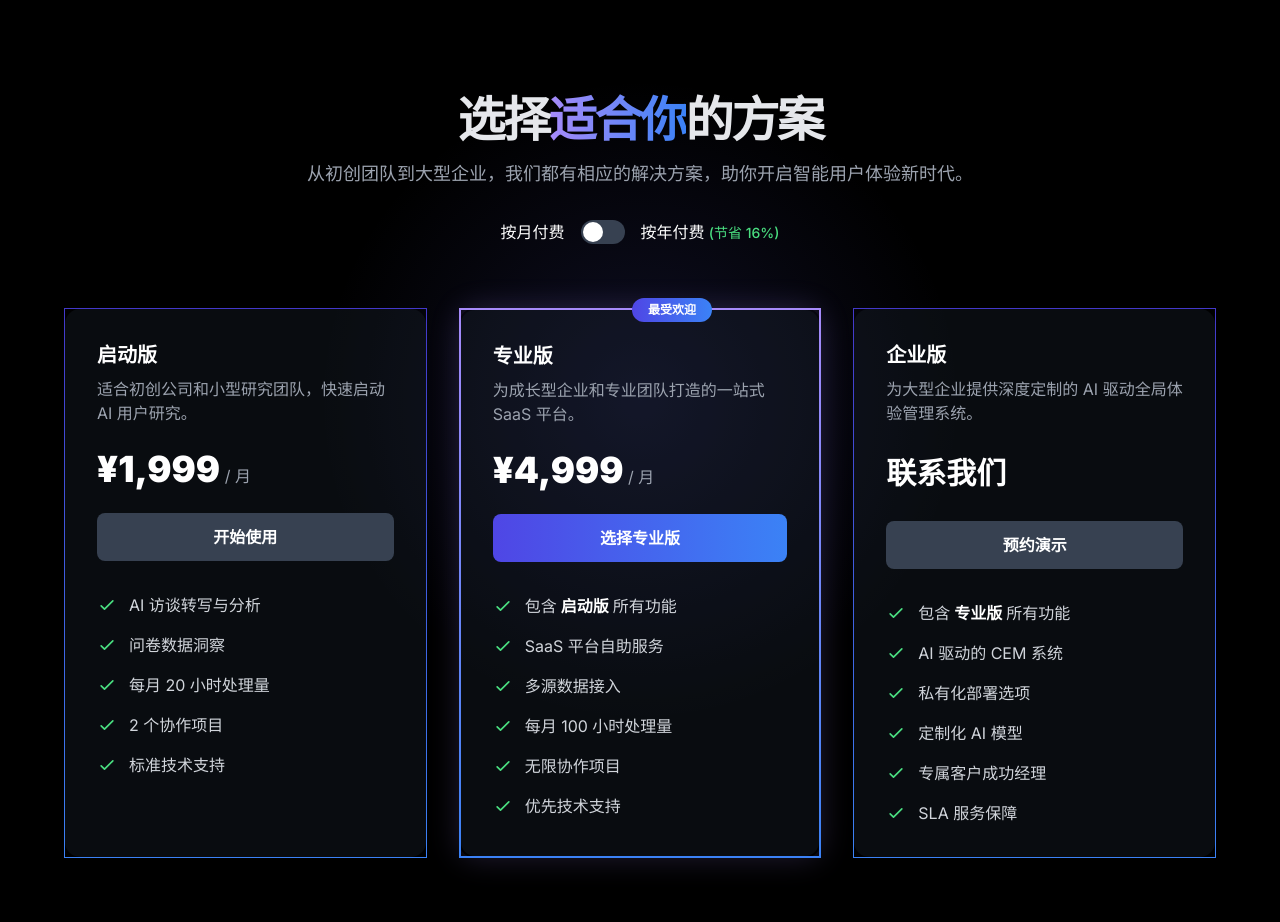
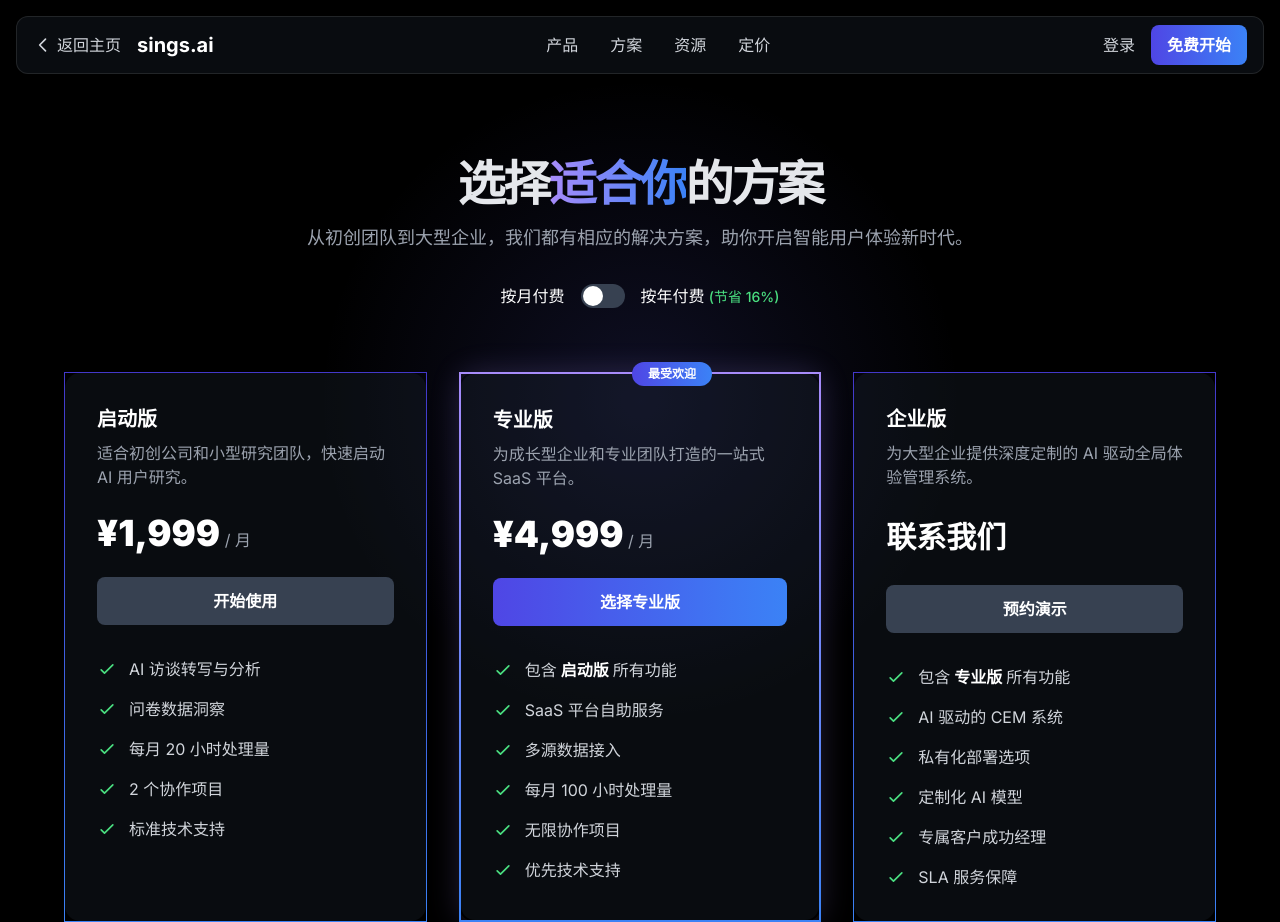
Before and after one commit to jiangchangsheng2022/sings.ai, a plain HTML site: page page/price.html in a window 1280 px wide. Shown: the top 922 px of the page. Drawn offline with nearby package versions, Linux system fonts and the light colour scheme.

Commit message:
Update price.html

```diff
--- a/page/price.html
+++ b/page/price.html
@@ -20,6 +20,7 @@
         /* 背景辉光效果 */
         .glow-background {
             position: relative;
+            overflow-x: hidden;
         }
         .glow-background::before {
             content: '';
@@ -82,11 +83,52 @@
         details > summary::-webkit-details-marker {
             display: none;
         }
+        /* 导航栏所需的玻璃质感背景 */
+        .glass-morphism {
+            background: rgba(31, 41, 55, 0.3);
+            backdrop-filter: blur(12px);
+            -webkit-backdrop-filter: blur(12px);
+            border: 1px solid rgba(255, 255, 255, 0.1);
+        }
     </style>
 </head>
 <body class="glow-background">
 
-    <div class="container mx-auto px-4 py-16 md:py-24">
+    <!-- 导航栏 HTML 代码 -->
+    <nav class="fixed top-0 left-0 right-0 z-50 p-4">
+        <div class="container mx-auto glass-morphism rounded-xl p-2 px-4 flex justify-between items-center">
+            <!-- 左侧: 返回主页按钮和 Logo -->
+            <div class="flex items-center space-x-4">
+                <a href="https://sings.ai/#" class="flex items-center text-gray-300 hover:text-white transition-colors">
+                    <svg class="w-5 h-5 mr-1" fill="none" stroke="currentColor" viewBox="0 0 24 24" xmlns="http://www.w3.org/2000/svg"><path stroke-linecap="round" stroke-linejoin="round" stroke-width="2" d="M15 19l-7-7 7-7"></path></svg>
+                    返回主页
+                </a>
+                <a href="https://sings.ai/#" class="text-xl font-bold text-white">sings.ai</a>
+            </div>
+
+            <!-- 中间: 导航链接 (桌面端显示) -->
+            <div class="hidden md:flex items-center space-x-8">
+                <a href="#" class="text-gray-300 hover:text-white transition-colors">产品</a>
+                <a href="#" class="text-gray-300 hover:text-white transition-colors">方案</a>
+                <a href="#" class="text-gray-300 hover:text-white transition-colors">资源</a>
+                <a href="#" class="text-gray-300 hover:text-white transition-colors">定价</a>
+            </div>
+
+            <!-- 右侧: 操作按钮 (桌面端显示) -->
+            <div class="hidden md:flex items-center space-x-4">
+                <a href="#" class="text-gray-300 hover:text-white transition-colors">登录</a>
+                <a href="#" class="gradient-button text-white font-semibold py-2 px-4 rounded-lg">免费开始</a>
+            </div>
+            <!-- 移动端菜单按钮 -->
+            <div class="md:hidden">
+                <button class="text-white">
+                    <svg class="w-6 h-6" fill="none" stroke="currentColor" viewBox="0 0 24 24" xmlns="http://www.w3.org/2000/svg"><path stroke-linecap="round" stroke-linejoin="round" stroke-width="2" d="M4 6h16M4 12h16m-7 6h7"></path></svg>
+                </button>
+            </div>
+        </div>
+    </nav>
+
+    <div class="container mx-auto px-4 pt-32 md:pt-40 pb-16 md:pb-24">
 
         <!-- 1. 标题和价格切换 -->
         <header class="text-center max-w-3xl mx-auto mb-12 md:mb-16">
```
